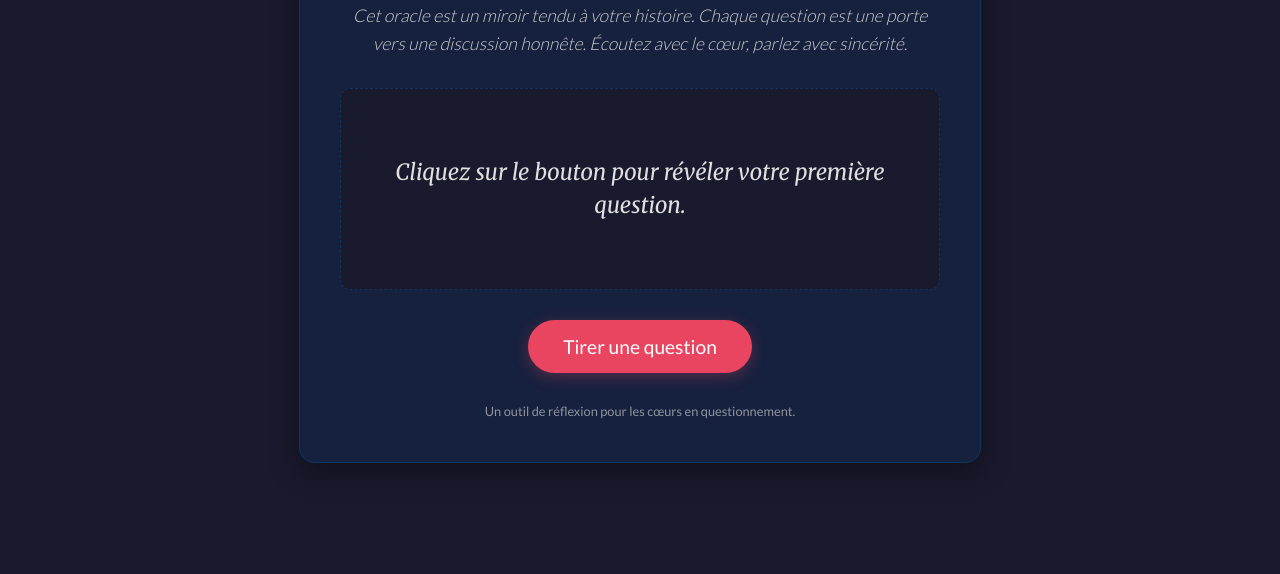
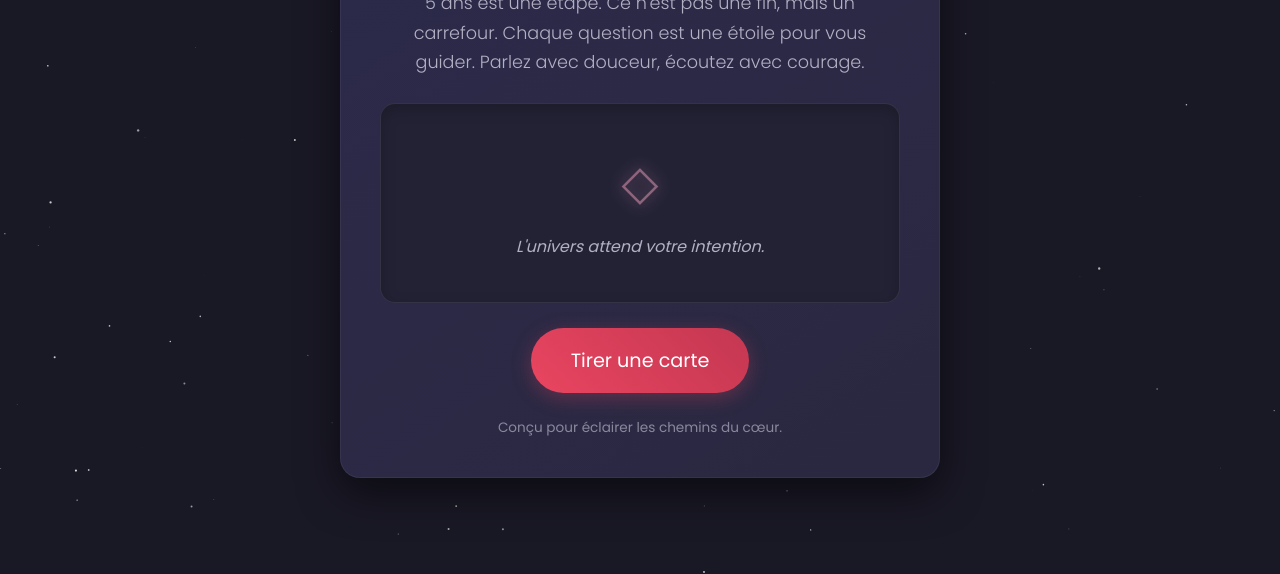
Before and after one commit to ericsotoca/sr, a plain HTML site: page index.html in a window 1280 px wide. Shown: the part 226-800 px from the top of the page. Drawn offline with nearby package versions, Linux system fonts and the light colour scheme.

Commit message:
Update index.html

```diff
--- a/index.html
+++ b/index.html
@@ -3,157 +3,216 @@
 <head>
     <meta charset="UTF-8">
     <meta name="viewport" content="width=device-width, initial-scale=1.0">
-    <title>L'Oracle des 5 Ans</title>
+    <title>L'Oracle des Coeurs Connectés</title>
     <link rel="preconnect" href="https://fonts.googleapis.com">
     <link rel="preconnect" href="https://fonts.gstatic.com" crossorigin>
-    <link href="https://fonts.googleapis.com/css2?family=Merriweather:ital,wght@0,400;0,700;1,400&family=Lato:wght@300;400&display=swap" rel="stylesheet">
+    <link href="https://fonts.googleapis.com/css2?family=Cormorant+Garamond:ital,wght@0,400;0,700;1,400&family=Poppins:wght@300;400&display=swap" rel="stylesheet">
     <style>
         :root {
-            --bg-color: #1a1a2e;
-            --card-bg: #16213e;
-            --primary-text: #e0e0e0;
-            --accent-color: #0f3460;
-            --highlight-color: #e94560;
-            --font-title: 'Merriweather', serif;
-            --font-body: 'Lato', sans-serif;
+            --bg-deep-space: #191825;
+            --bg-nebula: #2c2a4a;
+            --card-color: #232235;
+            --text-primary: #e0e0e0;
+            --text-secondary: #b3b0c4;
+            --accent-glow: #e94560;
+            --accent-soft: #f8a5c2;
+            --font-title: 'Cormorant Garamond', serif;
+            --font-body: 'Poppins', sans-serif;
+            --transition-speed: 600ms;
+        }
+
+        * {
+            margin: 0;
+            padding: 0;
+            box-sizing: border-box;
         }
 
         body {
-            background-color: var(--bg-color);
-            color: var(--primary-text);
+            background-color: var(--bg-deep-space);
+            color: var(--text-primary);
             font-family: var(--font-body);
             display: flex;
             justify-content: center;
             align-items: center;
             min-height: 100vh;
-            margin: 0;
             padding: 20px;
-            box-sizing: border-box;
-            text-align: center;
+            overflow: hidden;
+            position: relative;
+        }
+
+        #star-background {
+            position: fixed;
+            top: 0;
+            left: 0;
+            width: 100%;
+            height: 100%;
+            z-index: -1;
         }
 
         .oracle-container {
-            background-color: var(--card-bg);
-            border-radius: 15px;
-            padding: 30px 40px;
+            position: relative;
+            background: linear-gradient(145deg, var(--bg-nebula), #2a2840);
+            border-radius: 20px;
+            padding: 40px;
             max-width: 600px;
             width: 100%;
-            box-shadow: 0 10px 30px rgba(0, 0, 0, 0.4);
-            border: 1px solid var(--accent-color);
+            box-shadow: 0 15px 40px rgba(0, 0, 0, 0.5), 0 0 0 1px rgba(255, 255, 255, 0.05) inset;
+            text-align: center;
+            z-index: 1;
+            display: flex;
+            flex-direction: column;
+            gap: 25px;
         }
 
         h1 {
             font-family: var(--font-title);
-            color: var(--highlight-color);
-            font-size: 2.2em;
-            margin-bottom: 10px;
+            color: var(--accent-soft);
+            font-size: 2.8em;
             font-weight: 700;
+            letter-spacing: 1px;
+            text-shadow: 0 0 10px rgba(248, 165, 194, 0.3);
         }
 
         .intro {
             font-size: 1.1em;
-            line-height: 1.6;
-            margin-bottom: 30px;
+            line-height: 1.7;
             font-weight: 300;
-            font-style: italic;
-            opacity: 0.9;
+            color: var(--text-secondary);
+            max-width: 90%;
+            margin: 0 auto;
         }
 
-        .card-display {
-            background-color: var(--bg-color);
-            border: 1px dashed var(--accent-color);
-            border-radius: 10px;
-            min-height: 150px;
+        .card-flipper {
+            perspective: 1200px;
+            min-height: 200px;
+        }
+
+        .card-inner {
+            position: relative;
+            width: 100%;
+            height: 100%;
+            min-height: 200px;
+            transition: transform var(--transition-speed) cubic-bezier(0.68, -0.55, 0.27, 1.55);
+            transform-style: preserve-3d;
+        }
+
+        .card-flipper.is-flipped .card-inner {
+            transform: rotateY(180deg);
+        }
+
+        .card-face {
+            position: absolute;
+            width: 100%;
+            height: 100%;
+            -webkit-backface-visibility: hidden;
+            backface-visibility: hidden;
             display: flex;
             justify-content: center;
             align-items: center;
             padding: 25px;
-            margin-bottom: 30px;
-            transition: opacity 0.5s ease-in-out;
+            border-radius: 15px;
+            background: var(--card-color);
+            border: 1px solid rgba(255, 255, 255, 0.08);
+            box-shadow: 0 5px 15px rgba(0,0,0,0.2) inset;
         }
 
-        .card-display.fade {
-            opacity: 0;
+        .card-front {
+            flex-direction: column;
+            gap: 15px;
+        }
+
+        .card-front-icon {
+            font-size: 3em;
+            color: var(--accent-soft);
+            opacity: 0.5;
+            text-shadow: 0 0 15px var(--accent-soft);
+        }
+
+        .card-front-text {
+            color: var(--text-secondary);
+            font-style: italic;
+        }
+
+        .card-back {
+            transform: rotateY(180deg);
         }
 
         #question-text {
             font-family: var(--font-title);
             font-style: italic;
-            font-size: 1.4em;
+            font-size: 1.6em;
             line-height: 1.5;
             font-weight: 400;
-            margin: 0;
-            opacity: 1;
-            transition: opacity 0.5s ease-in-out;
+            color: var(--text-primary);
         }
 
         #draw-button {
-            background-color: var(--highlight-color);
+            background: linear-gradient(45deg, var(--accent-glow), #c43751);
             color: white;
             border: none;
             border-radius: 50px;
-            padding: 15px 35px;
+            padding: 18px 40px;
             font-size: 1.2em;
             font-family: var(--font-body);
             font-weight: 400;
             cursor: pointer;
-            transition: background-color 0.3s, transform 0.2s;
-            box-shadow: 0 4px 15px rgba(233, 69, 96, 0.3);
+            transition: all 0.3s ease;
+            box-shadow: 0 5px 20px rgba(233, 69, 96, 0.3);
+            align-self: center;
         }
 
         #draw-button:hover {
-            background-color: #ff5a7b;
-            transform: translateY(-2px);
+            transform: translateY(-3px) scale(1.05);
+            box-shadow: 0 8px 25px rgba(233, 69, 96, 0.4);
         }
 
-        #draw-button:disabled {
-            background-color: var(--accent-color);
-            cursor: not-allowed;
-            opacity: 0.7;
+        #draw-button:active {
+            transform: translateY(-1px) scale(1.02);
         }
 
         footer {
-            margin-top: 30px;
-            font-size: 0.8em;
-            opacity: 0.6;
+            font-size: 0.85em;
+            color: var(--text-secondary);
+            opacity: 0.7;
         }
 
         @media (max-width: 600px) {
             .oracle-container {
-                padding: 20px;
+                padding: 25px;
+                gap: 20px;
             }
-            h1 {
-                font-size: 1.8em;
-            }
-            .intro {
-                font-size: 1em;
-            }
-            #question-text {
-                font-size: 1.2em;
-            }
-            #draw-button {
-                padding: 12px 30px;
-                font-size: 1em;
-            }
+            h1 { font-size: 2.2em; }
+            .intro { font-size: 1em; }
+            #question-text { font-size: 1.3em; }
+            #draw-button { padding: 15px 35px; font-size: 1em; }
         }
     </style>
 </head>
 <body>
+    <canvas id="star-background"></canvas>
 
     <div class="oracle-container">
-        <h1>L'Oracle des 5 Ans</h1>
+        <h1>L'Oracle des Cœurs</h1>
         <p class="intro">
-            Cet oracle est un miroir tendu à votre histoire. Chaque question est une porte vers une discussion honnête. Écoutez avec le cœur, parlez avec sincérité.
+            5 ans est une étape. Ce n'est pas une fin, mais un carrefour. Chaque question est une étoile pour vous guider. Parlez avec douceur, écoutez avec courage.
         </p>
 
-        <div class="card-display" id="card-display">
-            <p id="question-text">Cliquez sur le bouton pour révéler votre première question.</p>
+        <div class="card-flipper" id="card-flipper">
+            <div class="card-inner">
+                <div class="card-face card-front">
+                    <div class="card-front-icon">◇</div>
+                    <p class="card-front-text">L'univers attend votre intention.</p>
+                </div>
+                <div class="card-face card-back">
+                    <p id="question-text"></p>
+                </div>
+            </div>
         </div>
 
-        <button id="draw-button">Tirer une question</button>
+        <button id="draw-button">Tirer une carte</button>
 
         <footer>
-            <p>Un outil de réflexion pour les cœurs en questionnement.</p>
+            <p>Conçu pour éclairer les chemins du cœur.</p>
         </footer>
     </div>
 
@@ -223,41 +282,100 @@
         let remainingQuestions = [...questions];
         const drawButton = document.getElementById('draw-button');
         const questionText = document.getElementById('question-text');
-        const cardDisplay = document.getElementById('card-display');
-        let initialClick = true;
+        const cardFlipper = document.getElementById('card-flipper');
+        let isFlipping = false;
+        let isFirstDraw = true;
 
         drawButton.addEventListener('click', () => {
-            if (initialClick) {
-                initialClick = false;
-            }
+            if (isFlipping) return;
 
             if (remainingQuestions.length === 0) {
-                questionText.textContent = "Vous avez exploré toutes les questions. Prenez le temps d'intégrer vos échanges. L'oracle est prêt pour un nouveau cycle si vous le souhaitez.";
-                drawButton.textContent = "Recommencer";
-                remainingQuestions = [...questions]; // Reset for a new session
+                // Reset logic
+                remainingQuestions = [...questions];
+                questionText.textContent = "Vous avez exploré toutes les étoiles. Un nouveau cycle peut commencer.";
+                drawButton.textContent = "Recommencer le voyage";
                 return;
             }
 
-            if (drawButton.textContent === "Recommencer") {
-                 drawButton.textContent = "Tirer une question";
+            isFlipping = true;
+
+            if(drawButton.textContent !== "Tirer une carte") {
+                 drawButton.textContent = "Tirer une carte";
             }
 
-            // Fade out animation
-            cardDisplay.classList.add('fade');
+            // Flip the card
+            cardFlipper.classList.toggle('is-flipped');
 
             setTimeout(() => {
+                // Change text mid-flip
                 const randomIndex = Math.floor(Math.random() * remainingQuestions.length);
                 const selectedQuestion = remainingQuestions[randomIndex];
-
-                // Remove the question from the pool to avoid duplicates
                 remainingQuestions.splice(randomIndex, 1);
-
                 questionText.textContent = selectedQuestion;
 
-                // Fade in animation
-                cardDisplay.classList.remove('fade');
-            }, 500); // This duration should match the CSS transition duration
+                if (remainingQuestions.length === 0) {
+                    drawButton.textContent = "Terminer le cycle";
+                }
+
+                isFlipping = false;
+            }, (isFirstDraw ? 0 : 300)); // Change text immediately on first draw, then mid-flip
+
+            isFirstDraw = false;
         });
+
+        // --- Starry Background Animation ---
+        const canvas = document.getElementById('star-background');
+        const ctx = canvas.getContext('2d');
+
+        let width, height, stars;
+
+        const starCount = 100;
+        const starSpeed = 0.5;
+
+        function init() {
+            width = window.innerWidth;
+            height = window.innerHeight;
+            canvas.width = width;
+            canvas.height = height;
+
+            stars = [];
+            for (let i = 0; i < starCount; i++) {
+                stars.push({
+                    x: Math.random() * width,
+                    y: Math.random() * height,
+                    radius: Math.random() * 1.2,
+                    alpha: Math.random() * 0.5 + 0.5,
+                    vx: (Math.random() - 0.5) * starSpeed,
+                    vy: (Math.random() - 0.5) * starSpeed
+                });
+            }
+        }
+
+        function animate() {
+            ctx.clearRect(0, 0, width, height);
+            ctx.fillStyle = getComputedStyle(document.documentElement).getPropertyValue('--bg-deep-space').trim();
+            ctx.fillRect(0,0,width,height);
+
+            stars.forEach(star => {
+                star.x += star.vx;
+                star.y += star.vy;
+
+                if (star.x < 0 || star.x > width) star.vx = -star.vx;
+                if (star.y < 0 || star.y > height) star.vy = -star.vy;
+
+                ctx.beginPath();
+                ctx.arc(star.x, star.y, star.radius, 0, Math.PI * 2);
+                ctx.fillStyle = `rgba(224, 224, 224, ${star.alpha})`;
+                ctx.fill();
+            });
+
+            requestAnimationFrame(animate);
+        }
+
+        window.addEventListener('resize', init);
+        init();
+        animate();
+
     </script>
 </body>
 </html>
```
